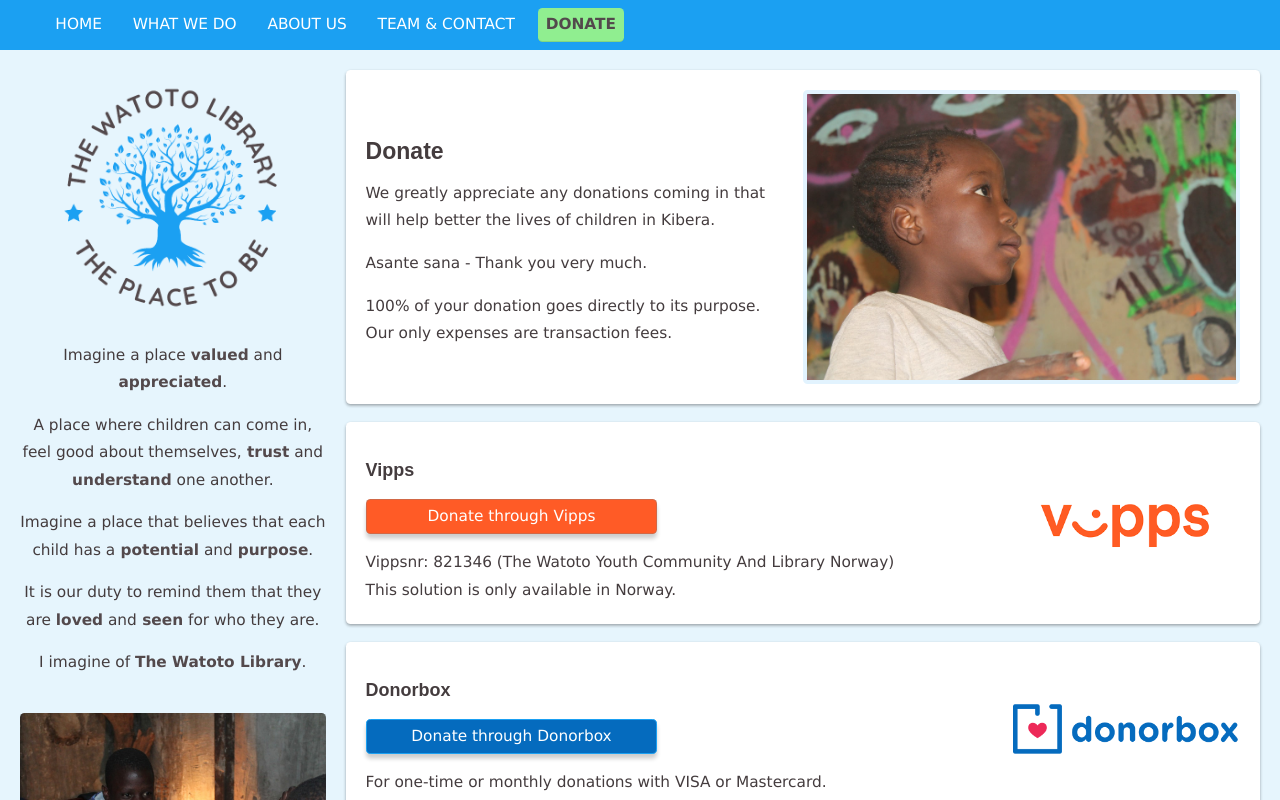
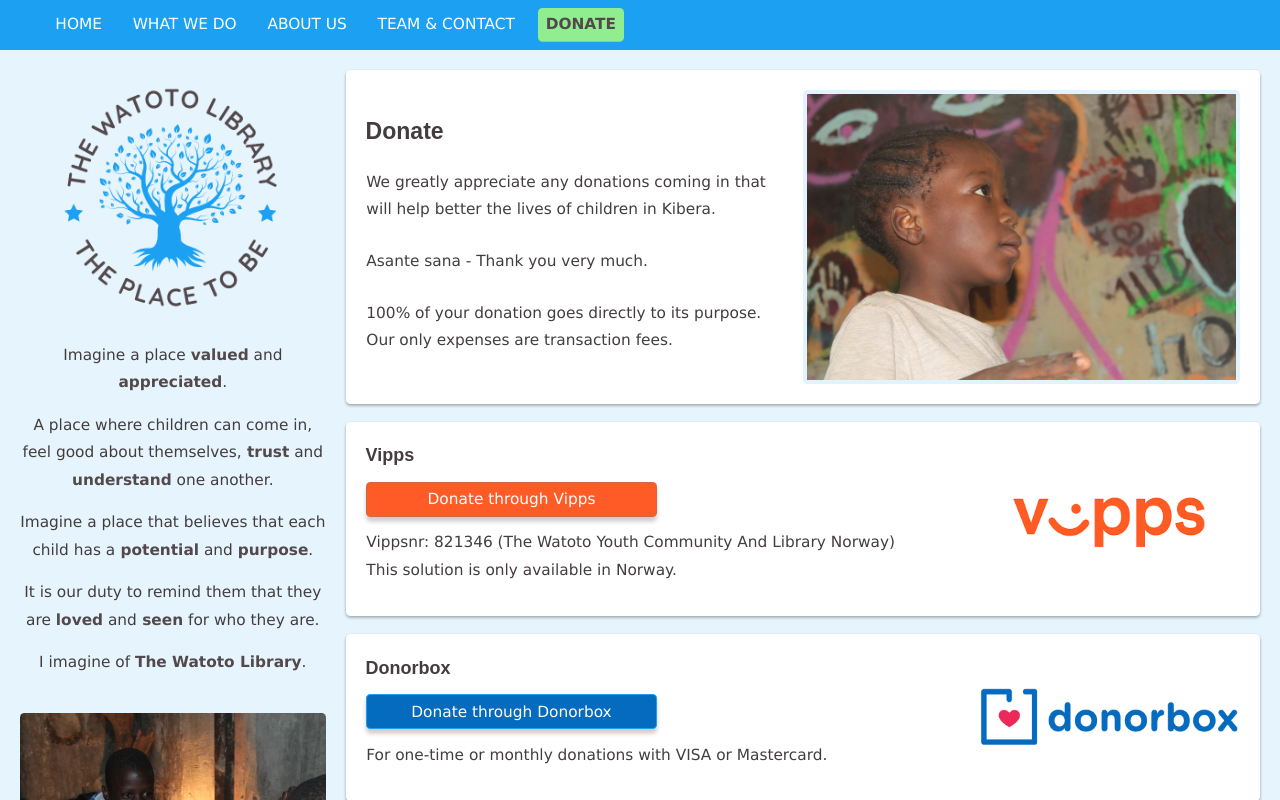
Before and after one commit to magnusmoeheide/the-watoto-library, a React (Create React App) app: page /donate in a window 1280 px wide. Shown: the top 800 px of the page. Built offline with nearby package versions, Linux system fonts and the light colour scheme.

Commit message:
Add scroll after image load test

```diff
--- a/src/articles.css
+++ b/src/articles.css
@@ -196,7 +196,7 @@ DEMO
 
 .page{
   max-width: 100%;
-  padding: 1rem 2rem 1rem 3rem;
+  padding: 0rem 2rem 1rem 3rem;
   margin-left: auto;
   margin-right: auto;
 }
--- a/src/components/Navbar/Navbar.jsx
+++ b/src/components/Navbar/Navbar.jsx
@@ -137,7 +137,7 @@ const Navbar = () => {
             >
               {item.name}
             </Link>
-            {item.submenu && (
+            {!isMobile && item.submenu && (
               <ul className="submenu">
                 {item.submenu.map((subItem) => (
                   <li
--- a/src/components/Section/Section.jsx
+++ b/src/components/Section/Section.jsx
@@ -1,4 +1,4 @@
-import React from "react";
+import React, { useRef, useEffect } from "react";
 import { Link } from "react-router-dom";
 
 const Section = ({
@@ -18,12 +18,29 @@ const Section = ({
   places,
   openingHours,
 }) => {
+  const imageRef = useRef(null);
+
+  const handleImageLoaded = (img) => {
+    const imageElement = img.current;
+    if (imageElement) {
+      const bounding = imageElement.getBoundingClientRect();
+      if (bounding.top >= 0 && bounding.bottom <= window.innerHeight) {
+        // Image is fully visible in viewport, no need to scroll
+      } else {
+        // Image is not fully visible, scroll into view
+        imageElement.scrollIntoView({ behavior: "smooth", block: "nearest" });
+      }
+    }
+  };
+
   return (
     <div>
       <div className="flex-image-text">
         <div>
           <div className="flex-container-2">
             {header && <h2>{header}</h2>}
+            <br />
+            <br />
             {title && <h3>{title}</h3>}
             {coming && <span className="coming">{coming}</span>}
             <div class="flex-container-2">
@@ -73,7 +90,15 @@ const Section = ({
             </div>
           )}
         </div>
-        {img && <img src={img} className="img" alt={title} />}
+        {img && (
+          <img
+            src={img}
+            className="img"
+            alt={title}
+            onLoad={handleImageLoaded}
+            ref={imageRef}
+          />
+        )}
       </div>
       {!readMore && <br />}
     </div>
--- a/src/container/Pages/Donate.jsx
+++ b/src/container/Pages/Donate.jsx
@@ -44,8 +44,8 @@ const Donate = () => {
           <br /> */}
 
           <div className="article" id="payment">
-            <div className="flex-image-text">
-              <div style={{ alignItems: "left", width: "100%" }}>
+            <div className="flex-image-text donate">
+              <div style={{ alignItems: "left" }}>
                 <h3>Vipps</h3>
                 <a
                   className="button-design paypal"
@@ -73,7 +73,7 @@ const Donate = () => {
               <img
                 src={images.vippsLogo}
                 className="img-nozoom paypal"
-                style={{ width: "15em", marginTop: "-0.3em" }}
+                style={{ marginTop: "-0.3em" }}
               />
             </div>
           </div>
@@ -81,7 +81,7 @@ const Donate = () => {
           <br />
 
           <div className="article">
-            <div className="flex-image-text">
+            <div className="flex-image-text donate">
               <div style={{ alignItems: "left", width: "100%" }}>
                 <h3>Donorbox</h3>
                 <a
@@ -107,7 +107,7 @@ const Donate = () => {
           <br />
 
           <div className="article">
-            <div className="flex-image-text">
+            <div className="flex-image-text donate">
               <div style={{ alignItems: "left", width: "100%" }}>
                 <h3>PayPal</h3>
                 <a
@@ -153,6 +153,11 @@ const Donate = () => {
           <div className="article" id="legal termsofsale">
             <h3>Legal</h3>
             <p>
+              The Watoto Library is registered in Kenya as a CBO, org. nr.
+              KBR/CBO/5/4/2023(439).
+            </p>
+
+            <p>
               The Watoto Library is registered in Norway under{" "}
               <u>
                 <a
@@ -164,10 +169,7 @@ const Donate = () => {
               </u>
               , org. nr. 931 464 817.
             </p>
-            <p>
-              The Watoto Library is registered in Kenya as a CBO, org. nr.
-              KBR/CBO/5/4/2023(439).
-            </p>
+
             <p>
               For Norwegian sales terms,{" "}
               <Link to="termsofsale">
--- a/src/container/Pages/GetInTouch.jsx
+++ b/src/container/Pages/GetInTouch.jsx
@@ -103,14 +103,15 @@ const GetInTouch = () => {
           <div className="article" id="contact">
             <h2>Contact Us</h2>
             <p>Kindly get in touch with us per email.</p>
-            <p>
+            <p className="email">
               For operational enquiries:{" "}
               <u>
                 <a href="mailto:brandon@thewatotolibrary.org">
                   brandon@thewatotolibrary.org
                 </a>
               </u>
-              <br />
+            </p>
+            <p className="email">
               For donation enquiries:{" "}
               <u>
                 <a href="mailto:brandon@thewatotolibrary.org">
--- a/src/container/WhatWeDo/WhatWeDo.jsx
+++ b/src/container/WhatWeDo/WhatWeDo.jsx
@@ -539,15 +539,19 @@ const WhatWeDo = () => {
               <div>
                 <h2>What We Do</h2>
                 <div className="flex-container-2">
-                  <div className="openhrs">Opening hours</div>
-                  <div className="flex-container-2">
-                    <div className="when">
-                      <i className="fa-regular fa-calendar"></i>Mon - Fri: 4pm -
-                      9pm
+                  <div className="openhrs">
+                    <div>
+                      <p>Opening hours</p>
                     </div>
-                    <div className="when">
-                      <i className="fa-regular fa-calendar"></i>Sat - Sun: 8am -
-                      9pm
+                    <div className="flex-container-2">
+                      <div className="when">
+                        <i className="fa-regular fa-calendar"></i>Mon - Fri: 3pm
+                        - 10pm
+                      </div>
+                      <div className="when">
+                        <i className="fa-regular fa-calendar"></i>Sat - Sun: 8am
+                        - 10pm
+                      </div>
                     </div>
                   </div>
                 </div>
--- a/src/index.css
+++ b/src/index.css
@@ -7,7 +7,7 @@
 body {
   font-family: Arial, Helvetica, sans-serif;
   margin: 0;
-  font-size: 1.1em;
+  font-size: 1em;
   background-color: #E6F5FD;
   color: #443c3e;
 }
@@ -48,14 +48,14 @@ u:hover {
 .flex-container-2 h2 {
   margin-top: 0.6em;
   margin-right: 0.35em;
-  margin-bottom: 0.5em;
+  margin-bottom: 0em;
 }
 
 
 .flex-container-2 h3 {
   margin-top: 0.7em;
   margin-right: 0.35em;
-  margin-bottom: 0.5em;
+  margin-bottom: 0em;
 }
 
 h4 {
@@ -393,8 +393,6 @@ padding-right: 5%;
   flex-wrap: nowrap;
 }
 
-/* Create two unequal columns that sits next to each other */
-/* Sidebar/left column */
 .side {
   flex: 27%;
   background-color: inherit;
@@ -711,10 +709,20 @@ color: white;
 .flex-image-text {
 display: flex;
 align-items: center;
-}
-
-.flex-image-text p {
+justify-content: flex-start;
+/* border: 1px solid black; */
+}
+
+.flex-image-text > div > p {
   margin-top: 0;
+  /* border: 1px solid blue; */
+  padding: 0.8em 0em;
+  margin-left: 0.05em;
+}
+
+.flex-image-text div {
+  /* border: 1px solid green; */
+  padding-right: 0.9em;
 }
 
 
@@ -723,9 +731,15 @@ align-items: center;
   margin-top: 0.5em;
   }
 
+.flex-image-text h3 {
+  margin-bottom: 0;
+  margin-top: 0.2em;
+}
+
 .flex-image-text img {
 max-width: 50%;
-margin-left: 0.9em;
+min-width: 50%;
+height: auto;
 }
 
 
@@ -747,6 +761,17 @@ margin-left: 0.9em;
   margin-top: 0.5em;
 }
 }
+
+.flex-image-text.donate img {
+  max-width: 30%;
+  min-width: 30%;
+}
+
+.email {
+  padding: 0em 0em;
+  margin: 0.125em 0;
+}
+
 
 .coming {
   background-color: #E6F5FD;
@@ -906,6 +931,10 @@ text-decoration: none;
   display: none;
 }
 
+.flex-container-2 h3 {
+  margin-top: 0;
+}
+
 
 }
 
@@ -1031,10 +1060,7 @@ user-select: none;
   padding-bottom: 0.3em;
   padding-right: 0.6em;
 
-  margin-right: 0em;
-  margin-left: 0em;
-  margin-top: 0.8em;
-  margin-bottom: 0em;
+  margin: 0;
 
   border-radius: 0.4em;
   /*background-color: rgba(211, 211, 211, 0.125);*/
@@ -1312,6 +1338,7 @@ padding: 0.5em;
 max-width: 19em;
 border: 0.1em solid rgba(128, 128, 128, 0.352);
 margin-bottom: 0;
+margin-top: 1em;
 }
 
 @media(max-width: 800px){
@@ -1410,8 +1437,7 @@ padding: 0.6em;
 border-radius: 0.4em;
 user-select: none;
 display: inline-block;
-margin: 0;
-margin-top: 0.5em;
+margin: 0.1em 0;
 }
 
 .date i {
@@ -1508,6 +1534,20 @@ user-select: none;
 display: flex;
 flex-wrap: wrap;
 align-items: center;
+}
+
+.flex-container-2 > .flex-container-2 {
+  padding-right: 0;
+}
+
+.flex-container-2 > .openhrs > .flex-container-2 > .when {
+  padding-right: 0.4em;
+}
+
+.flex-container-2 > .flex-container-2 div {
+  padding-left: 0.4em;
+  padding-right: 0.4em;
+  margin: 0 0.15em;
 }
 
 
@@ -1524,12 +1564,14 @@ text-align: left;
 justify-content: center;
 }
 
-.coach i, .when i, .amount i, .openhrs i {
+.coach i, .when i, .amount i
+/* , .openhrs i  */
+{
 margin-right: 0.3em;
 }
 
 .openhrs {
-margin: 0.3em 0.3em 0.3em 0;
+margin: 0.3em 0.3em 0.6em 0;
 color: rgba(51, 51, 51, 0.785);
 user-select: none;
 }
@@ -1748,7 +1790,7 @@ color: rgba(0, 0, 0, 0.25);
   padding: 0em 1em;
 }
 
-@media (max-width: 768px) {
+@media (max-width: 799px) {
   .counter-parent {
     flex-direction: column;
     align-items: center;
@@ -1759,16 +1801,18 @@ color: rgba(0, 0, 0, 0.25);
     margin-bottom: 1em;
   }
 
+  .underline-animation-header {
+    font-size: 1.2em;
+  }
+
+  .description {
+    font-size: 0.9em;
+  }
+}
+
+@media (max-width: 800px) {
   .counter > .number {
     font-size: 4em;
-  }
-
-  .underline-animation-header {
-    font-size: 1.2em;
-  }
-
-  .description {
-    font-size: 0.9em;
   }
 }
 
```
